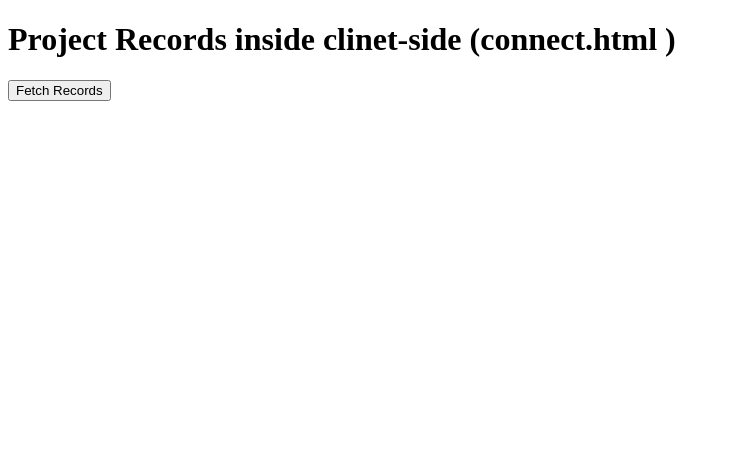
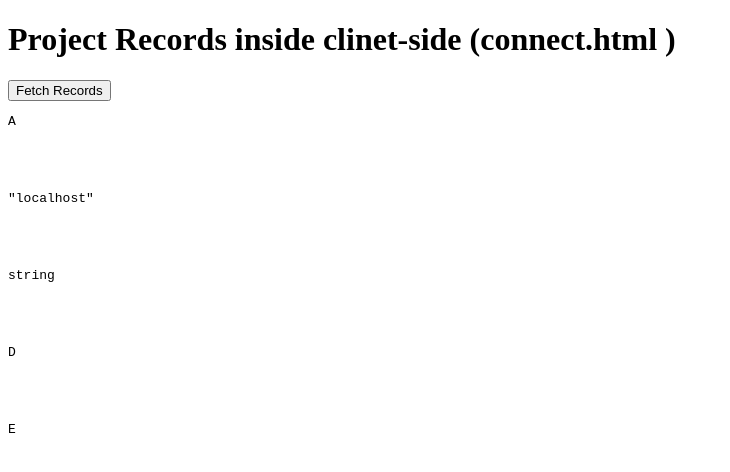
Before and after one commit to Nilesh-567/render-http, a plain HTML site: page client-side/connect.html in a window 1280 px wide. Shown: the whole page, without its empty margins (0-730 px from the left). Drawn offline with nearby package versions, Linux system fonts and the light colour scheme; no server answers.

Commit message:
Update connect.html

```diff
--- a/client-side/connect.html
+++ b/client-side/connect.html
@@ -9,10 +9,19 @@
 <body>
     <h1>Project Records inside clinet-side (connect.html ) </h1>
     <button id="fetchRecords">Fetch Records</button>
-    <pre id="output"></pre>
+    <pre id="output">A</pre><br><br>
+    <pre id="output2">B</pre><br><br>
+    <pre id="output3">C</pre><br><br>
+    <pre id="output4">D</pre><br><br>
+    <pre id="output5">E</pre><br><br>
     <script>
         // Connect to the server
         const socket = io('https://render-http.onrender.com/');
+        const host = window.location.hostname; // Get the current domain
+        document.getElementById('output2').textContent = JSON.stringify(host, null, 2);
+        document.getElementById('output3').textContent = typeof JSON.stringify(host, null, 2);
+        const port = 3002; // WebSocket server port
+        //const socket = io(`http://${host}:${port}`);
 
         // Handle button click to fetch records
         document.getElementById('fetchRecords').addEventListener('click', () => {
```
